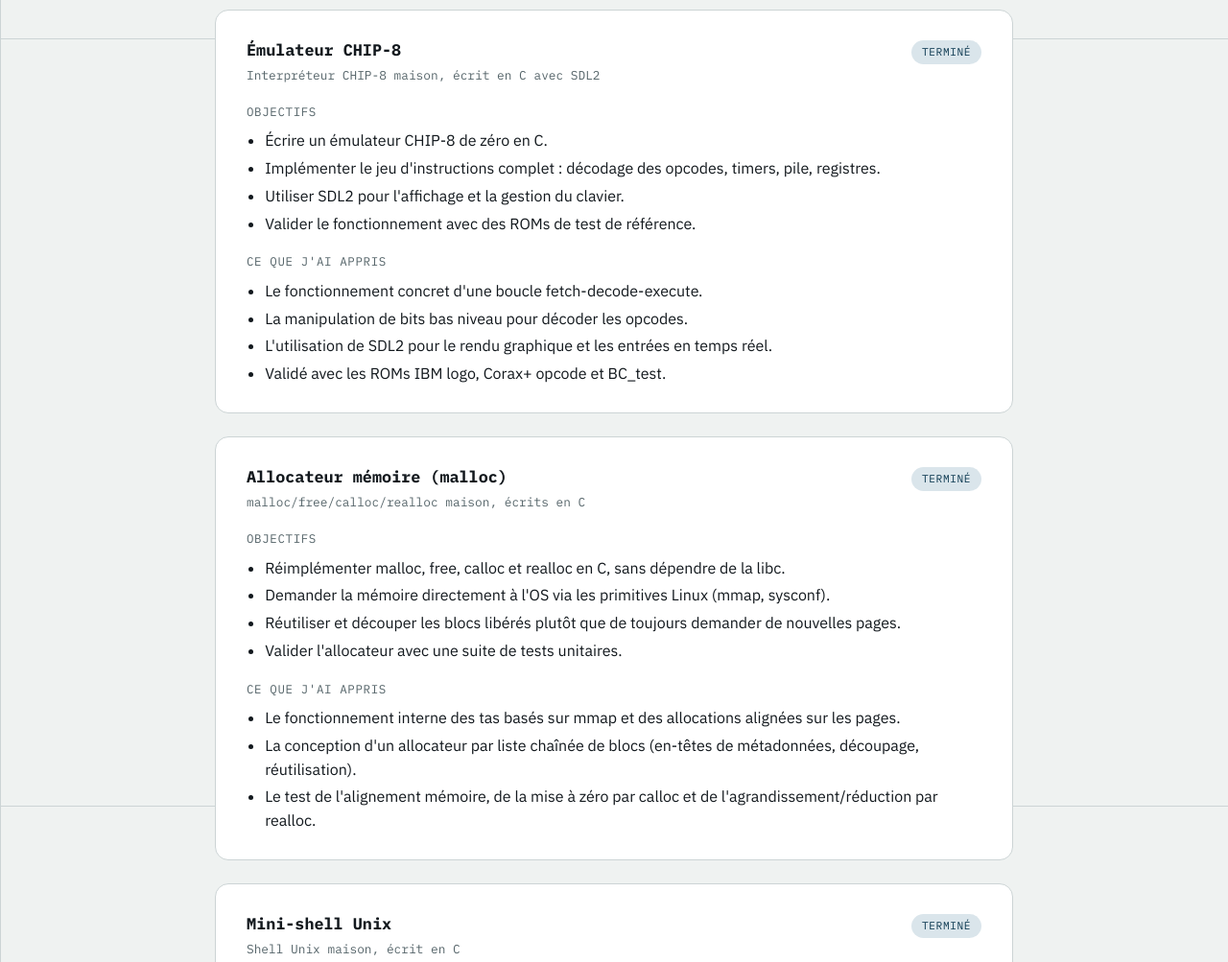
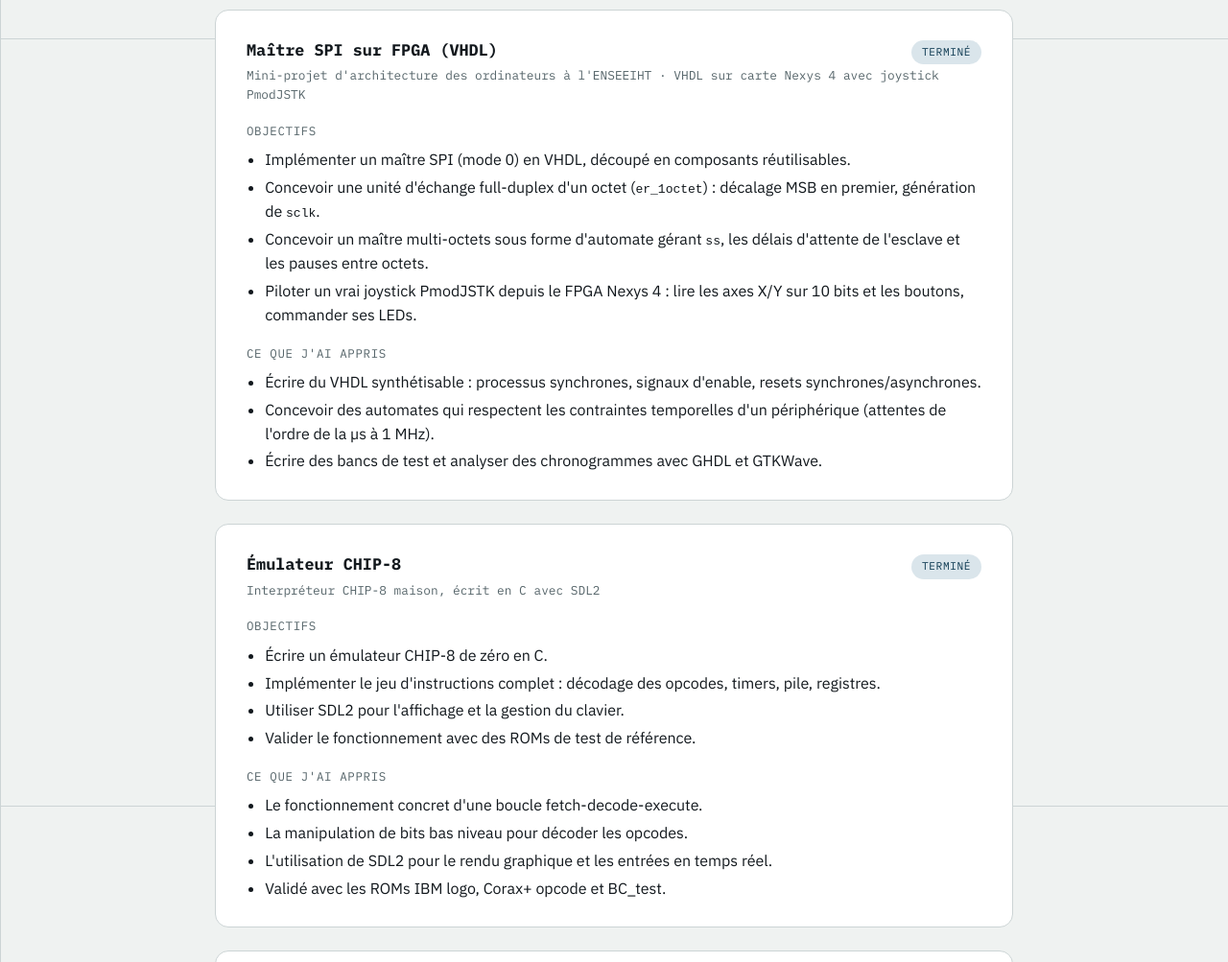
Before and after one commit to BatReverse/github-portfolio, a plain HTML site: page fr/index.html in a window 1280 px wide. Shown: the part 3160-4163 px from the top of the page at 96% size. Drawn offline with Linux system fonts and the light colour scheme.

Commit message:
Ajout du projet Maître SPI sur FPGA (VHDL)
Co-Authored-By: Claude Opus 5.5 <noreply@anthropic.com>

```diff
--- a/fr/index.html
+++ b/fr/index.html
@@ -205,6 +205,28 @@
 
             <article class="project-card">
                 <div class="project-head">
+                    <h3>Maître SPI sur FPGA (VHDL)</h3>
+                    <span class="status-badge status-done">Terminé</span>
+                </div>
+                <small>Mini-projet d'architecture des ordinateurs à l'ENSEEIHT · VHDL sur carte Nexys 4 avec joystick PmodJSTK</small>
+
+                <p class="block-label">Objectifs</p>
+                <ul>
+                    <li>Implémenter un maître SPI (mode 0) en VHDL, découpé en composants réutilisables.</li>
+                    <li>Concevoir une unité d'échange full-duplex d'un octet (<code>er_1octet</code>) : décalage MSB en premier, génération de <code>sclk</code>.</li>
+                    <li>Concevoir un maître multi-octets sous forme d'automate gérant <code>ss</code>, les délais d'attente de l'esclave et les pauses entre octets.</li>
+                    <li>Piloter un vrai joystick PmodJSTK depuis le FPGA Nexys 4 : lire les axes X/Y sur 10 bits et les boutons, commander ses LEDs.</li>
+                </ul>
+                <p class="block-label">Ce que j'ai appris</p>
+                <ul>
+                    <li>Écrire du VHDL synthétisable : processus synchrones, signaux d'enable, resets synchrones/asynchrones.</li>
+                    <li>Concevoir des automates qui respectent les contraintes temporelles d'un périphérique (attentes de l'ordre de la µs à 1&nbsp;MHz).</li>
+                    <li>Écrire des bancs de test et analyser des chronogrammes avec GHDL et GTKWave.</li>
+                </ul>
+            </article>
+
+            <article class="project-card">
+                <div class="project-head">
                     <h3>Émulateur CHIP-8</h3>
                     <span class="status-badge status-done">Terminé</span>
                 </div>
```
Also changed, not shown: index.html (+22 -0 lines).
